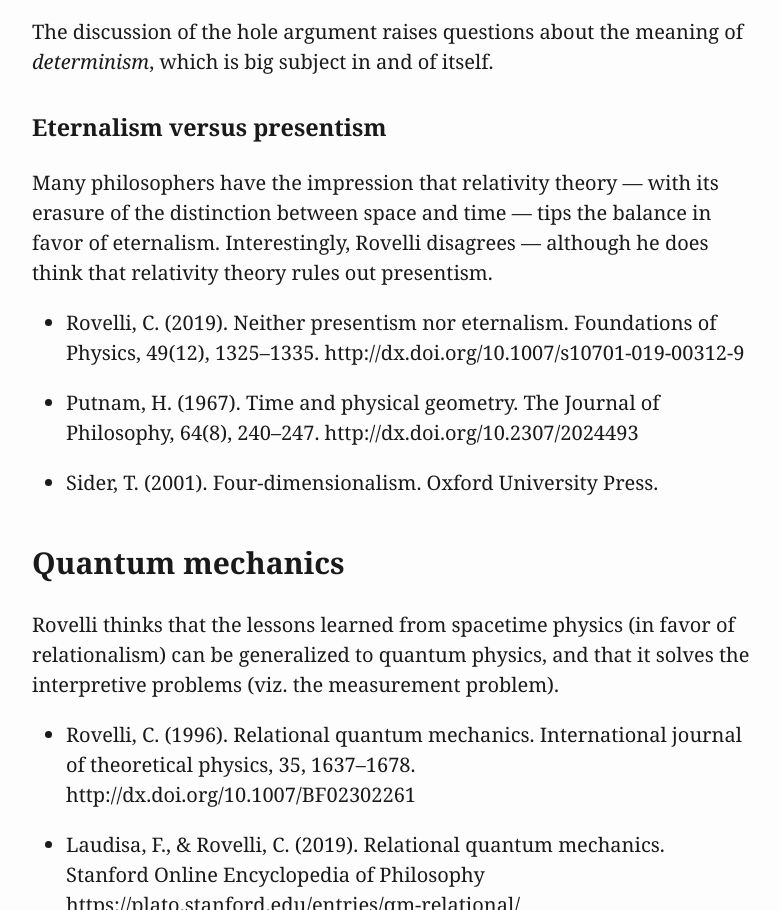
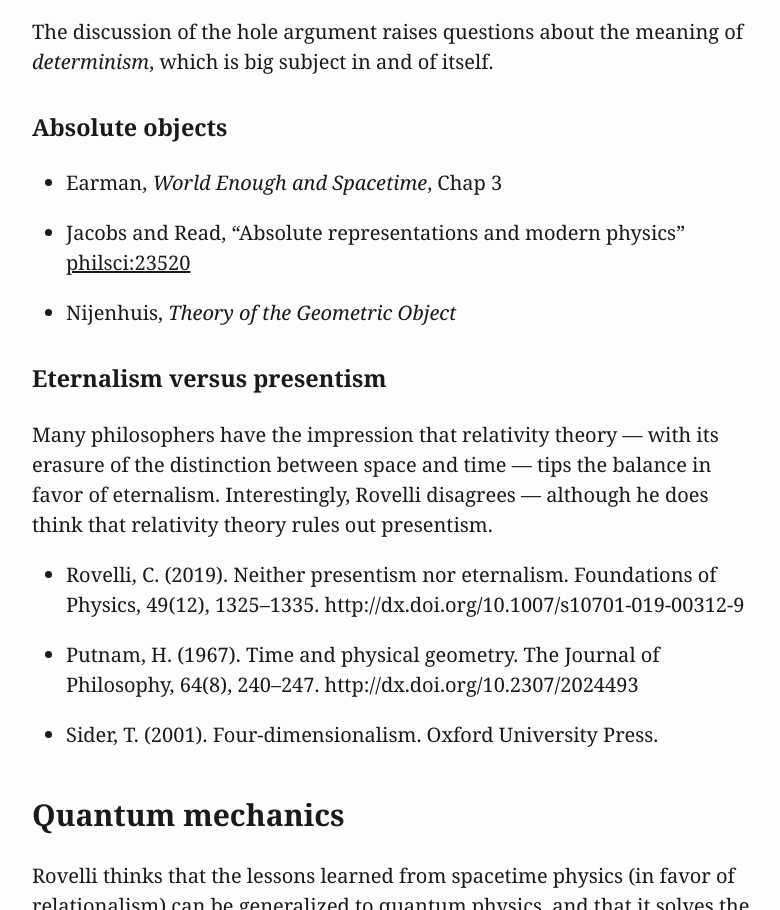
Before and after one commit to hhalvors/phi538_f2024, a plain HTML site: page index.html in a window 1280 px wide. Shown: the part 2084-2994 px from the top of the page, without its empty margins (248-1028 px from the left). Drawn offline with Linux system fonts and the light colour scheme.

Commit message:
absolute objects

```diff
--- a/index.html
+++ b/index.html
@@ -232,6 +232,13 @@ href="https://philsci-archive.pitt.edu/23302/">philsci:23302</a></p></li>
 <p>The discussion of the hole argument raises questions about the
 meaning of <em>determinism</em>, which is big subject in and of
 itself.</p>
+<h3 id="absolute-objects">Absolute objects</h3>
+<ul>
+<li><p>Earman, <em>World Enough and Spacetime</em>, Chap 3</p></li>
+<li><p>Jacobs and Read, “Absolute representations and modern physics” <a
+href="https://philsci-archive.pitt.edu/23520/">philsci:23520</a></p></li>
+<li><p>Nijenhuis, <em>Theory of the Geometric Object</em></p></li>
+</ul>
 <h3 id="eternalism-versus-presentism">Eternalism versus presentism</h3>
 <p>Many philosophers have the impression that relativity theory — with
 its erasure of the distinction between space and time — tips the balance
```
